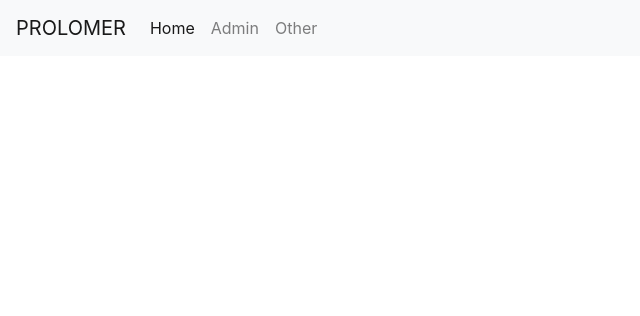
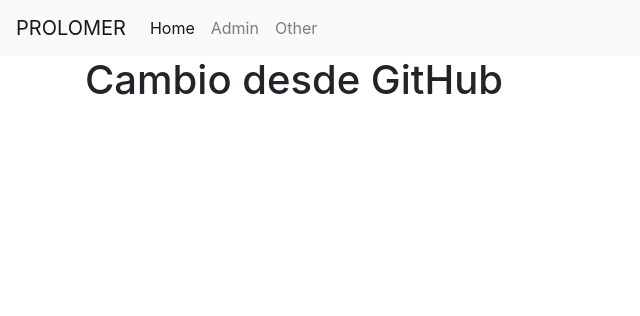
Before and after one commit to Alex-MSX/django, a Django app: template templates/basic_app/base.html in a window 1280 px wide. Shown: the top 316 px of the page, without its empty margins (0-640 px from the left). Run offline with Django 3.2, Linux system fonts and the light colour scheme; the template is opened without the code that fills it, so the values that code supplies are empty; some libraries are stand-ins or nearby versions.

Commit message:
Update base.html

```diff
--- a/templates/basic_app/base.html
+++ b/templates/basic_app/base.html
@@ -27,6 +27,7 @@
     </nav>
 
     <div class="container">
+      <h1>Cambio desde GitHub</h1>
       {% block body_block %}
 
       {% endblock %}
```
